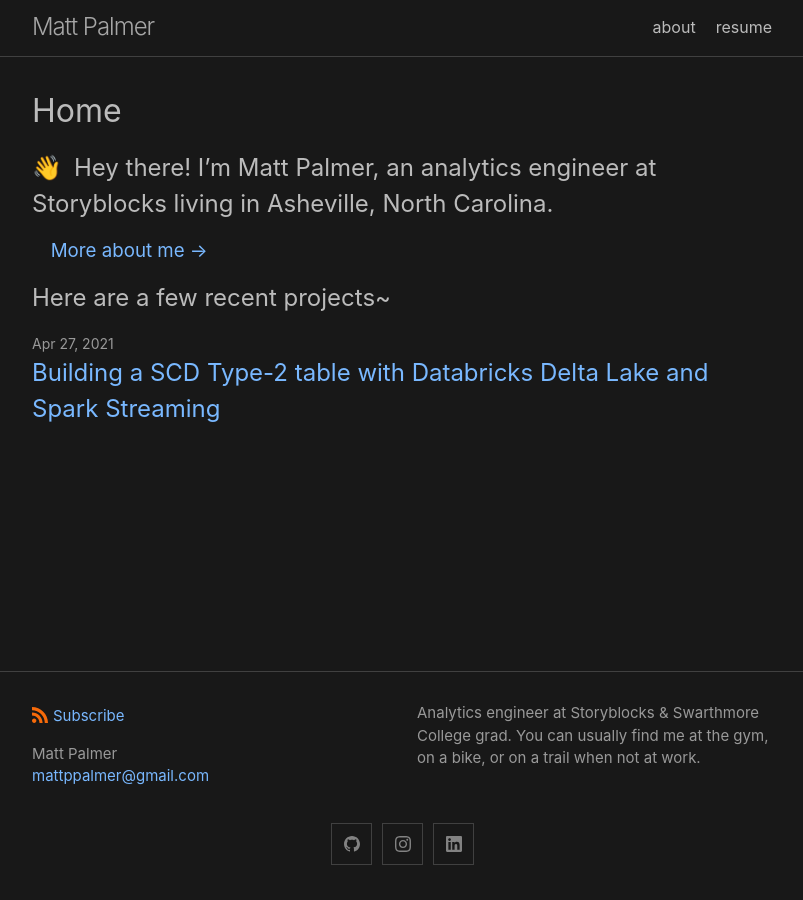
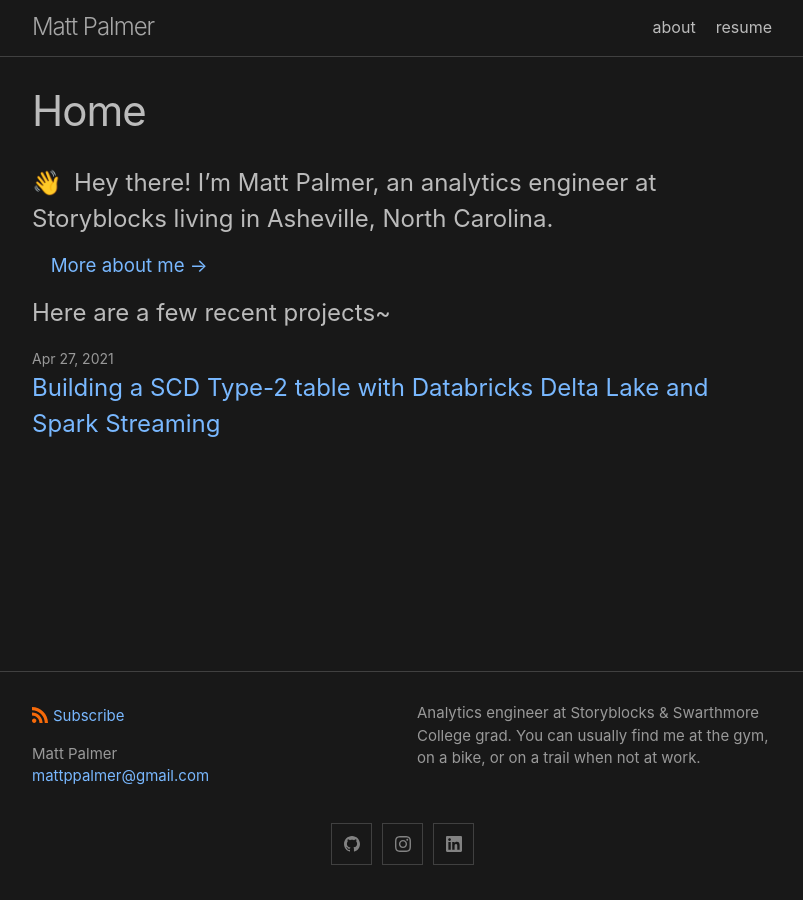
Before and after one commit to mattppal/mattppal.github.io, a Jekyll site: the page built from index.md, in a window 1280 px wide. Shown: the whole page, without its empty margins (238-1041 px from the left). Built offline with Jekyll 4.4.1, drawn with Linux system fonts in a browser that asks for light colours.

Commit message:
update title

```diff
--- a/_layouts/home.html
+++ b/_layouts/home.html
@@ -3,9 +3,12 @@ layout: default
 ---
 
 <div class="home">
-  {%- if page.title -%}
+  <!-- {%- if page.title -%}
     <h1 class="page-heading">{{ page.title }}</h1>
-  {%- endif -%}
+  {%- endif -%} -->
+  <header class="post-header">
+    <h1 class="post-title">{{ page.title | escape }}</h1>
+  </header>
 
   {{ content }}
 
```
